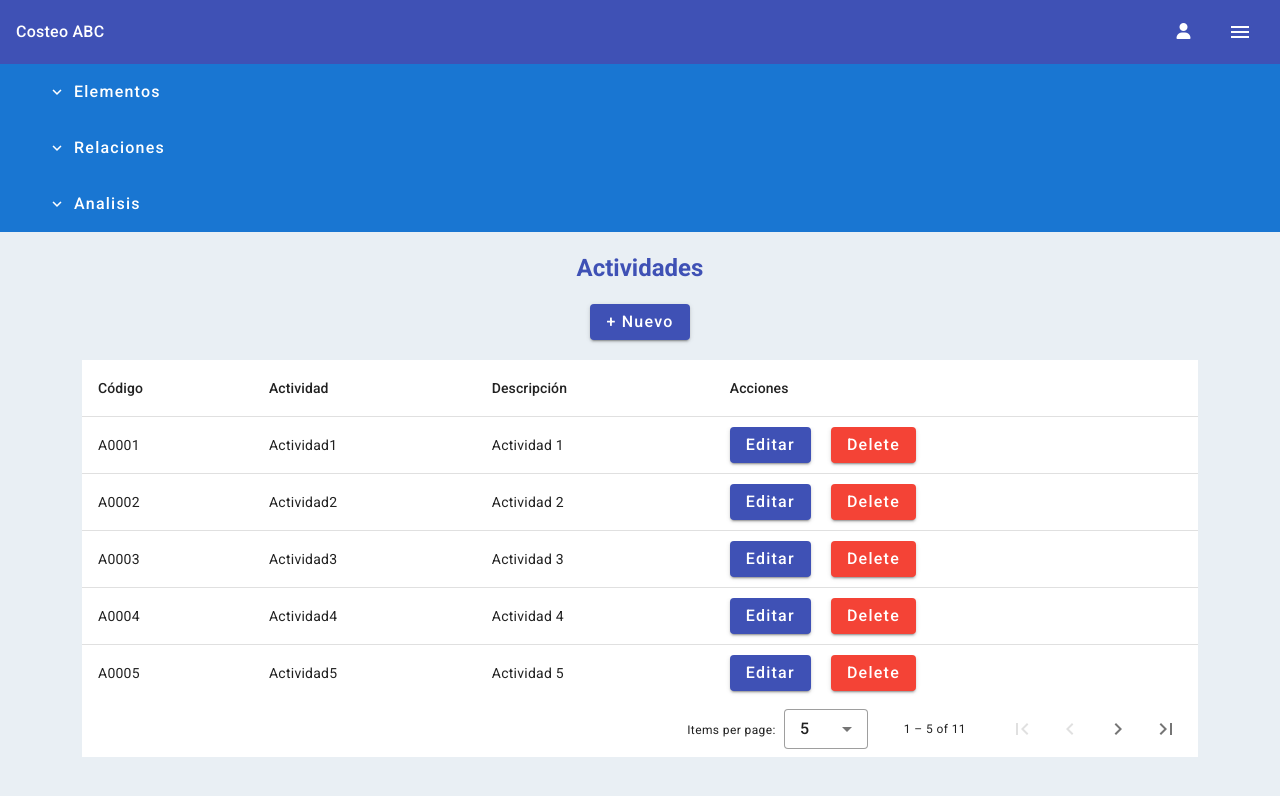
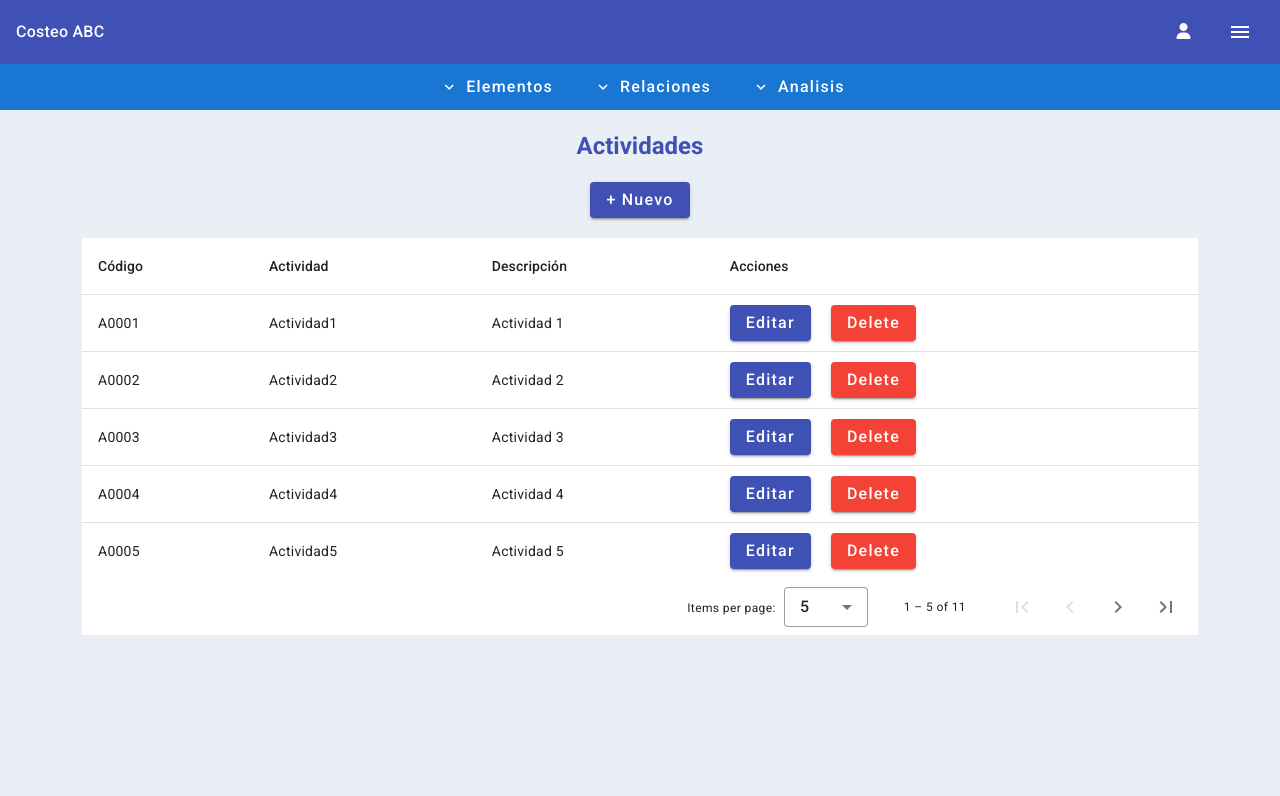
Before and after one commit to Jhan73/costeo-ABC-client, an Angular app: page /site/elements/activities in a window 1280 px wide. Shown: the top 796 px of the page. Built offline with nearby package versions, Linux system fonts and the light colour scheme.

Commit message:
algunos cambios

```diff
--- a/src/app/shared/base/components/base-form-modal/base-form-modal.component.html
+++ b/src/app/shared/base/components/base-form-modal/base-form-modal.component.html
@@ -24,4 +24,5 @@
         <button mat-raised-button color="warn" type="button" matDialogClose>Cancelar</button>
         <button mat-raised-button color="primary" type="button">Guardar</button>
     </mat-dialog-actions>
+    Hola
 </section>
--- a/src/app/shared/base/components/base-form-modal/base-form-modal.component.ts
+++ b/src/app/shared/base/components/base-form-modal/base-form-modal.component.ts
@@ -1,4 +1,6 @@
-import { Component } from '@angular/core';
+import { Component, Inject, OnInit } from '@angular/core';
+import { FormBuilder } from '@angular/forms';
+import { MAT_DIALOG_DATA, MatDialog, MatDialogRef } from '@angular/material/dialog';
 
 @Component({
   selector: 'app-base-form-modal',
@@ -7,4 +9,5 @@ import { Component } from '@angular/core';
 })
 export class BaseFormModalComponent {
 
+
 }
--- a/src/app/shared/base/components/base-table/base-table.component.ts
+++ b/src/app/shared/base/components/base-table/base-table.component.ts
@@ -105,6 +105,7 @@ export class BaseTableComponent implements AfterViewInit, OnInit {
   openDialog(){
     this.matDialog.open(BaseFormModalComponent, {
       width: '350px',
+      height: '400px'
     })
 
   }
--- a/src/app/shared/menu-bar/menu-bar.component.html
+++ b/src/app/shared/menu-bar/menu-bar.component.html
@@ -1,48 +1,59 @@
-<div>
-    <ul class="navbar-nav">
-        <li class="nav-item">
+<div class="navbar-nav">
+    <ul class="menu-list">
+        <li class="menu-item">
             <button class="menu-button" mat-button [matMenuTriggerFor]="elementsMenu">
-                <mat-icon class="material-symbols-outlined">
-                    expand_more
-                </mat-icon>
-                <span>
-                    Elementos
-                </span>
+                <mat-icon class="material-symbols-outlined">expand_more</mat-icon>
+                Elementos
             </button>
             <mat-menu #elementsMenu="matMenu">
-                <a class="nav-link" mat-menu-item href="site/elements/activities">Actividades</a>
-                <a class="nav-link" mat-menu-item href="site/elements/cost-centers">Centros de costo</a>
-                <a class="nav-link" mat-menu-item href="site/elements/products">Productos</a>
-                <a class="nav-link" mat-menu-item href="site/elements/resources">Recurso</a>
+                <a class="menu-link" mat-menu-item href="site/elements/activities">Actividades</a>
+                <a class="menu-link" mat-menu-item href="site/elements/cost-centers">Centros de costo</a>
+                <a class="menu-link" mat-menu-item href="site/elements/products">Productos</a>
+                <a class="menu-link" mat-menu-item href="site/elements/resources">Recurso</a>
             </mat-menu>
         </li>
-        <li class="nav-item">
+        <li class="menu-item">
             <button class="menu-button" mat-button [matMenuTriggerFor]="relationsMenu">
                 Relaciones
-                <mat-icon class="material-symbols-outlined">
-                    expand_more
-                </mat-icon>
+                <mat-icon class="material-symbols-outlined">expand_more</mat-icon>
             </button>
             <mat-menu #relationsMenu="matMenu">
-                <a class="nav-link" mat-menu-item href="site/relations/activity-product">Actividad - Producto</a>
-                <a class="nav-link" mat-menu-item href="site/relations/cost-center-resource">Centro de costo - Recurso</a>
-                <a class="nav-link" mat-menu-item href="site/relations/material-labor">Material - Mano de obra</a>
-                <a class="nav-link" mat-menu-item href="site/relations/resource-activity">Recurso - Actividad</a>
+                <a class="menu-link" mat-menu-item href="site/relations/activity-product">Actividad - Producto</a>
+                <a class="menu-link" mat-menu-item href="site/relations/cost-center-resource">Centro de costo - Recurso</a>
+                <a class="menu-link" mat-menu-item href="site/relations/material-labor">Material - Mano de obra</a>
+                <a class="menu-link" mat-menu-item href="site/relations/resource-activity">Recurso - Actividad</a>
             </mat-menu>
         </li>
-        <li class="nav-item">
+        <li class="menu-item">
             <button class="menu-button" mat-button [matMenuTriggerFor]="analysisMenu">
                 Analisis
-                <mat-icon class="material-symbols-outlined">
-                    expand_more
-                </mat-icon>
+                <mat-icon class="material-symbols-outlined">expand_more</mat-icon>
             </button>
             <mat-menu #analysisMenu="matMenu">
-                <a class="nav-link" mat-menu-item href="site/analysis/view-analysis" routerLinkActive="nav-active">Ver
-                    analisis</a>
-                <a class="nav-link" mat-menu-item href="site/analysis/generate-report"
-                    routerLinkActive="nav-active">Generar reporte</a>
+                <a class="menu-link" mat-menu-item href="site/analysis/view-analysis" routerLinkActive="nav-active">Ver analisis</a>
+                <a class="menu-link" mat-menu-item href="site/analysis/generate-report" routerLinkActive="nav-active">Generar reporte</a>
             </mat-menu>
         </li>
     </ul>
 </div>
+
+
+
+<!-- <div>
+    <mat-tree [dataSource]="dataSource" [treeControl]="treeControl">
+
+        <mat-tree-node *matTreeNodeDef="let node" matTreeNodePadding>
+
+            <button mat-icon-button disabled></button>
+            {{node.name}}
+        </mat-tree-node>
+        <mat-tree-node *matTreeNodeDef="let node;when: hasChild" matTreeNodePadding>
+            <button mat-icon-button matTreeNodeToggle [attr.aria-label]="'Toggle ' + node.name">
+                <mat-icon class="mat-icon-rtl-mirror">
+                    {{treeControl.isExpanded(node) ? 'expand_more' : 'chevron_right'}}
+                </mat-icon>
+            </button>
+            {{node.name}}
+        </mat-tree-node>
+    </mat-tree>
+</div> -->
--- a/src/app/shared/menu-bar/menu-bar.component.scss
+++ b/src/app/shared/menu-bar/menu-bar.component.scss
@@ -1,23 +1,37 @@
-.navbar-nav{
+.navbar-nav {
     background: #1976d2;
+    color: #ffffff;
     display: flex;
-    color: #ffffff;
     justify-content: center;
-    .menu-button{
-        color: #ffffff;
-    }
-    .nav-item{
+    .menu-list {
+        margin: 5px auto;
         list-style: none;
-        padding: 10px 40px;
-        .nav-link{
-            display: inline-block;
-            padding: 10px 40px;
+        padding: 0;
+        display: flex;
+
+        .menu-item {
+            margin: 0 10px;
+
+            .menu-button {
+                color: #ffffff;
+                display: flex;
+                align-items: center;
+
+                mat-icon {
+                    margin-left: 5px;
+                }
+            }
+
+            .menu-link {
+                color: #ffffff;
+                text-decoration: none;
+                display: block;
+                padding: 10px 20px;
+
+                &:hover {
+                    background-color: #3f51b5;
+                }
+            }
         }
     }
-    .nav-active{
-        border-bottom: 3px solid #564561;
-    }
-    a:visited{
-        color: #ffffff;
-    }
 }
--- a/src/app/shared/menu-bar/menu-bar.component.ts
+++ b/src/app/shared/menu-bar/menu-bar.component.ts
@@ -1,4 +1,33 @@
+import { FlatTreeControl } from '@angular/cdk/tree';
 import { Component } from '@angular/core';
+import { MatTreeFlatDataSource, MatTreeFlattener } from '@angular/material/tree';
+
+interface FoodNode {
+  name: string;
+  children?: FoodNode[];
+}
+
+const TREE_DATA: FoodNode[] = [
+  {
+    name: 'Elementos',
+    children: [{name: 'Actividades'}, {name: 'Centros de costos'}, {name: 'Productos'}, {name: 'Recursos'}],
+  },
+  {
+    name: 'Relaciones',
+    children: [{name: 'Actividad - Producto'}, {name: 'Centro de costo - Recurso'}, {name: 'Material - Mano de obra'}, {name: 'Recurso - Actividad'}],
+  },
+  {
+    name: 'Analisis',
+    children: [{name: 'Ver analisis'}, {name: 'Generar reporte'}],
+  },
+];
+
+/** Flat node with expandable and level information */
+interface ExampleFlatNode {
+  expandable: boolean;
+  name: string;
+  level: number;
+}
 
 @Component({
   selector: 'app-menu-bar',
@@ -6,5 +35,31 @@ import { Component } from '@angular/core';
   styleUrls: ['./menu-bar.component.scss']
 })
 export class MenuBarComponent {
+  private _transformer = (node: FoodNode, level: number) => {
+    return {
+      expandable: !!node.children && node.children.length > 0,
+      name: node.name,
+      level: level,
+    };
+  };
 
+  treeControl = new FlatTreeControl<ExampleFlatNode>(
+    node => node.level,
+    node => node.expandable,
+  );
+
+  treeFlattener = new MatTreeFlattener(
+    this._transformer,
+    node => node.level,
+    node => node.expandable,
+    node => node.children,
+  );
+
+  dataSource = new MatTreeFlatDataSource(this.treeControl, this.treeFlattener);
+
+  constructor() {
+    this.dataSource.data = TREE_DATA;
+  }
+
+  hasChild = (_: number, node: ExampleFlatNode) => node.expandable;
 }
--- a/src/app/site/elements/elements.module.ts
+++ b/src/app/site/elements/elements.module.ts
@@ -9,6 +9,9 @@ import { CostCentersComponent } from './pages/cost-centers/cost-centers.componen
 import { ResourcesComponent } from './pages/resources/resources.component';
 import { BaseTableModule } from 'src/app/shared/base/components/base-table/base-table.module';
 import {MatInputModule} from '@angular/material/input';
+import { MatFormFieldModule } from '@angular/material/form-field';
+import { FormsModule, ReactiveFormsModule } from '@angular/forms';
+
 
 @NgModule({
   declarations: [
@@ -23,6 +26,9 @@ import {MatInputModule} from '@angular/material/input';
     ElementsRoutingModule,
     BaseTableModule,
     MatInputModule,
+    MatFormFieldModule,
+    FormsModule,
+    ReactiveFormsModule,
   ]
 })
 export class ElementsModule { }
```
Also changed, not shown: src/app/shared/menu-bar/menu-bar.module.ts (+5 -3 lines).
